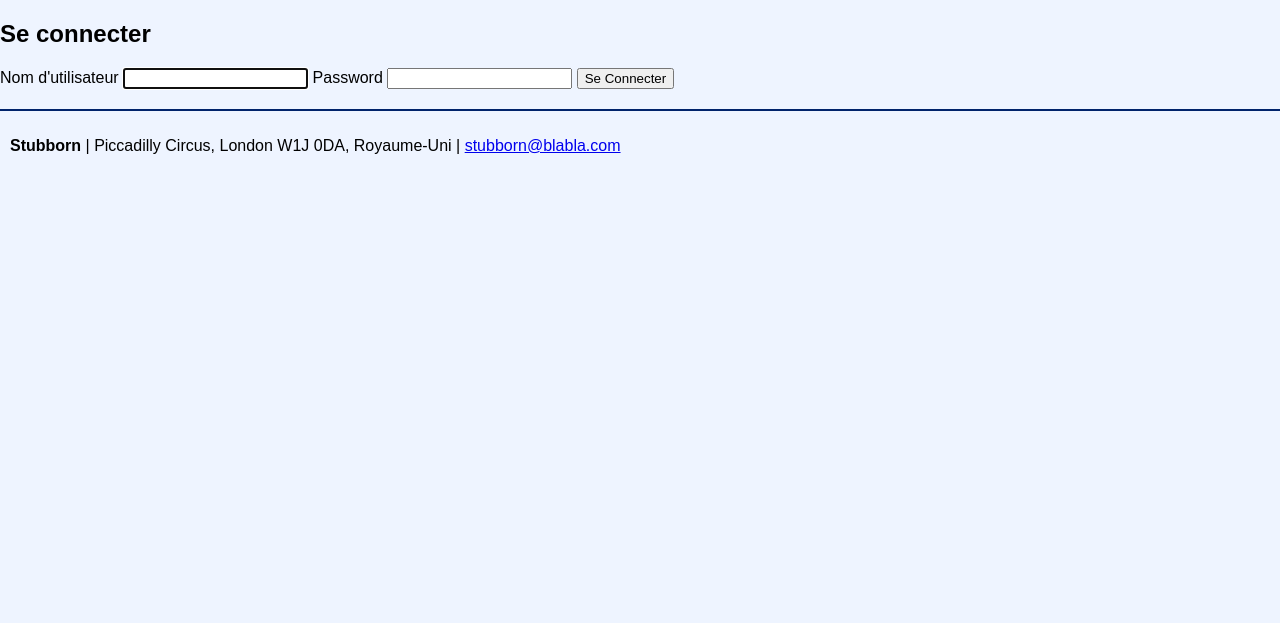
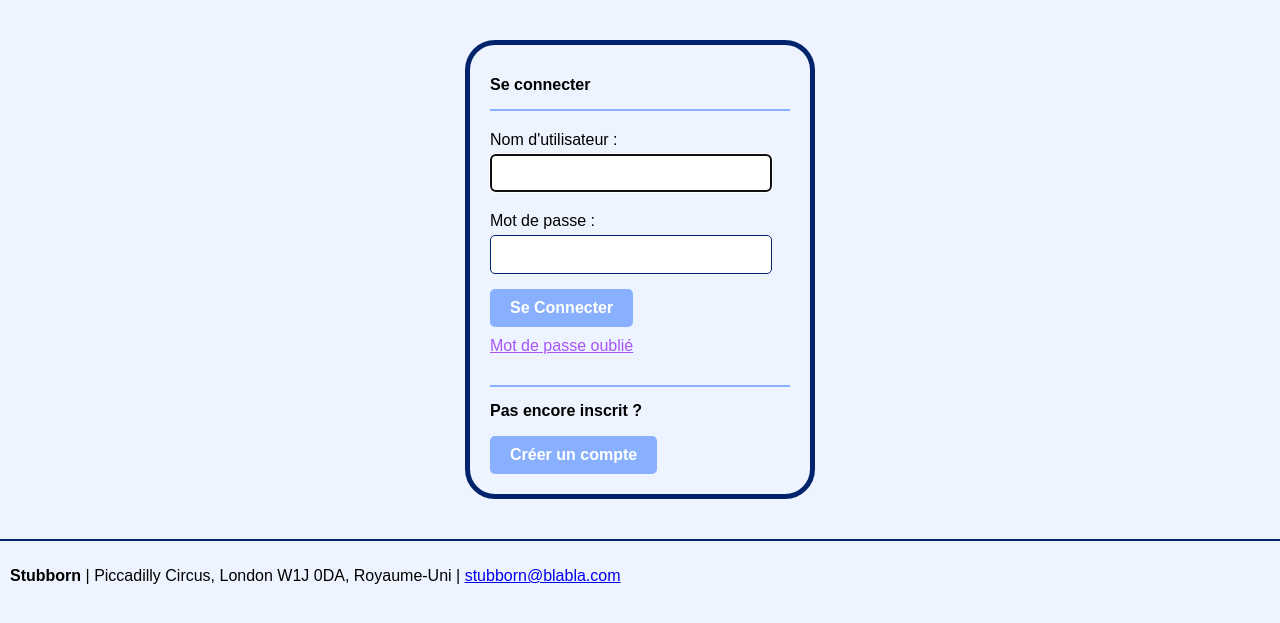
Before and after one commit to lc0362/CEF-symfony-stubborn, a Symfony app: template templates/security/login.html.twig in a window 1280 px wide. Shown: the part 160-783 px from the top of the page. Run offline with Twig, Linux system fonts and the light colour scheme; the template is opened without the code that fills it, so the values that code supplies are empty; some libraries are stand-ins or nearby versions.

Commit message:
style login and page reinitialisation

```diff
--- a/composer.json
+++ b/composer.json
@@ -44,6 +44,7 @@
         "symfony/validator": "7.2.*",
         "symfony/web-link": "7.2.*",
         "symfony/yaml": "7.2.*",
+        "symfonycasts/reset-password-bundle": "*",
         "symfonycasts/verify-email-bundle": "^1.17",
         "twig/extra-bundle": "^2.12|^3.0",
         "twig/twig": "^2.12|^3.0"
--- a/config/bundles.php
+++ b/config/bundles.php
@@ -14,4 +14,5 @@ return [
     Symfony\Bundle\MonologBundle\MonologBundle::class => ['all' => true],
     Symfony\Bundle\MakerBundle\MakerBundle::class => ['dev' => true],
     SymfonyCasts\Bundle\VerifyEmail\SymfonyCastsVerifyEmailBundle::class => ['all' => true],
+    SymfonyCasts\Bundle\ResetPassword\SymfonyCastsResetPasswordBundle::class => ['all' => true],
 ];
--- a/templates/security/login.html.twig
+++ b/templates/security/login.html.twig
@@ -1,31 +1,128 @@
 {% extends 'base.html.twig' %}
 
-{% block title %}Log in!{% endblock %}
+{% block title %}Se connecter{% endblock %}
 
 {% block body %}
-<form method="post">
+<style>
+    .login-container {
+        width: 300px;
+        margin: 40px auto;
+        border: 5px solid #00236b;
+        border-radius: 30px;
+        padding: 20px;
+        background-color: #eef4ff;
+    }
+
+    .login-container h1, .login-container h2 {
+        font-size: 16px;
+        border-bottom: 2px solid #89b0ff;
+        padding-bottom: 15px;
+        margin-bottom: 20px;
+    }
+
+    .login-container label {
+        display: block;
+        margin-top: 20px;
+        margin-bottom: 5px;
+    }
+
+    .login-container input[type="text"],
+    .login-container input[type="password"] {
+        width: 90%;
+        border: 1px solid #00236b;
+        border-radius: 5px;
+        min-height: 2em;
+        padding: 5px;
+    }
+
+    .btn-submit, .btn-register {
+        display: inline-block;
+        background-color: #89b0ff;
+        color: #fff;
+        padding: 10px 20px;
+        text-decoration: none;
+        font-weight: bold;
+        border-radius: 5px;
+        border: none;
+        margin-top: 15px;
+        cursor: pointer;
+        font-size: 16px;
+
+    }
+
+    .btn-submit:hover, .btn-register:hover {
+        background-color: #00236b;
+    }
+
+    .forgot-password {
+        display: block;
+        margin-top: 10px;
+        color: #a855f7;
+        text-decoration: underline;
+        font-weight: normal;
+    }
+
+    .forgot-password:hover {
+        font-weight: bold;
+    }
+
+    .section-register {
+        margin-top: 30px;
+        border-top: 2px solid #89b0ff;
+        padding-top: 15px;
+    }
+
+    .section-register h2 {
+        border-bottom: none;
+        padding-bottom: 1px;
+        margin-top: 0px;
+        margin-bottom: 0px;
+    }
+
+    .alert-danger {
+        background-color: #f8d7da;
+        color: #721c24;
+        padding: 10px;
+        border-radius: 5px;
+        margin-bottom: 15px;
+        border: 1px solid #f5c6cb;
+    }
+
+    .logout-message {
+        margin-bottom: 15px;
+        color: #333;
+    }
+</style>
+
+<div class="login-container">
     {% if error %}
         <div class="alert alert-danger">{{ error.messageKey|trans(error.messageData, 'security') }}</div>
     {% endif %}
 
     {% if app.user %}
-        <div class="mb-3">
+        <div class="logout-message">
             Vous êtes connecté en tant que {{ app.user.userIdentifier }}, <a href="{{ path('app_logout') }}">Logout</a>
         </div>
     {% endif %}
 
-    <h2>Se connecter</h2>
-    <label for="inputName">Nom d'utilisateur</label>
-    <input type="text" value="{{ last_username }}" name="_username" id="inputName" class="form-control" autocomplete="username" required autofocus>
-    <label for="inputPassword">Password</label>
-    <input type="password" name="password" id="inputPassword" class="form-control" autocomplete="current-password" required>
+    <h1>Se connecter</h1>
+    <form method="post">
+        <label for="inputName">Nom d'utilisateur :</label>
+        <input type="text" value="{{ last_username }}" name="_username" id="inputName" autocomplete="username" required autofocus>
 
-    <input type="hidden" name="_csrf_token"
-           value="{{ csrf_token('authenticate') }}"
-    >
+        <label for="inputPassword">Mot de passe :</label>
+        <input type="password" name="password" id="inputPassword" autocomplete="current-password" required>
 
-    <button class="btn btn-lg btn-primary" type="submit">
-        Se Connecter
-    </button>
-</form>
+        <input type="hidden" name="_csrf_token" value="{{ csrf_token('authenticate') }}">
+
+        <button class="btn-submit" type="submit">Se Connecter</button>
+
+        <a href="{{ path('app_forgot_password') }}" class="forgot-password">Mot de passe oublié</a>
+    </form>
+
+    <div class="section-register">
+        <h2>Pas encore inscrit ?</h2>
+        <a href="{{ path('app_register') }}" class="btn-register">Créer un compte</a>
+    </div>
+</div>
 {% endblock %}
```
Also changed, not shown: src/Controller/ResetPasswordController.php (added, +18 -0 lines), templates/registration/register.html.twig (+8 -6 lines), templates/security/forgot_password.html.twig (added, +91 -0 lines), 3 other files.
